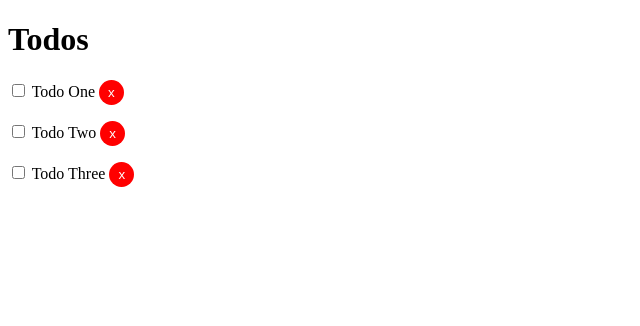
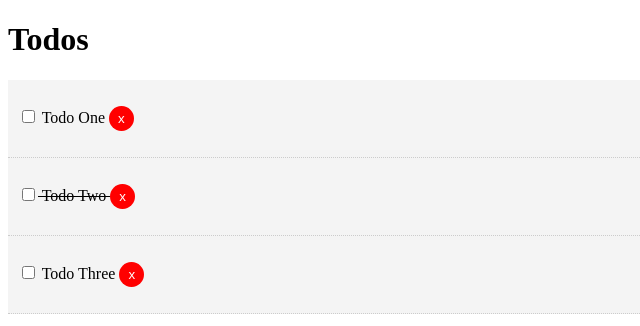
Before and after one commit to RadekKosiada/angular-crashCourse, an Angular app: page / in a window 1280 px wide. Shown: the top 326 px of the page, without its empty margins (0-640 px from the left). Built offline with nearby package versions, Linux system fonts and the light colour scheme.

Commit message:
Add dynamic class binding

```diff
--- a/src/app/components/todo-item/todo-item.component.html
+++ b/src/app/components/todo-item/todo-item.component.html
@@ -1,4 +1,4 @@
-<div>
+<div [ngClass]="setClasses()">
     <p> <input type="checkbox"> {{ todo.title }}
         <button class="del">x</button>
     </p>
--- a/src/app/components/todo-item/todo-item.component.ts
+++ b/src/app/components/todo-item/todo-item.component.ts
@@ -13,4 +13,12 @@ export class TodoItemComponent implements OnInit {
   ngOnInit() {
   }
 
+  //set dynamic classes
+  setClasses() {
+    let classes = {
+      todo: true,
+      'is-complete': this.todo.completed
+    }
+    return classes;
+  }
 }
```
